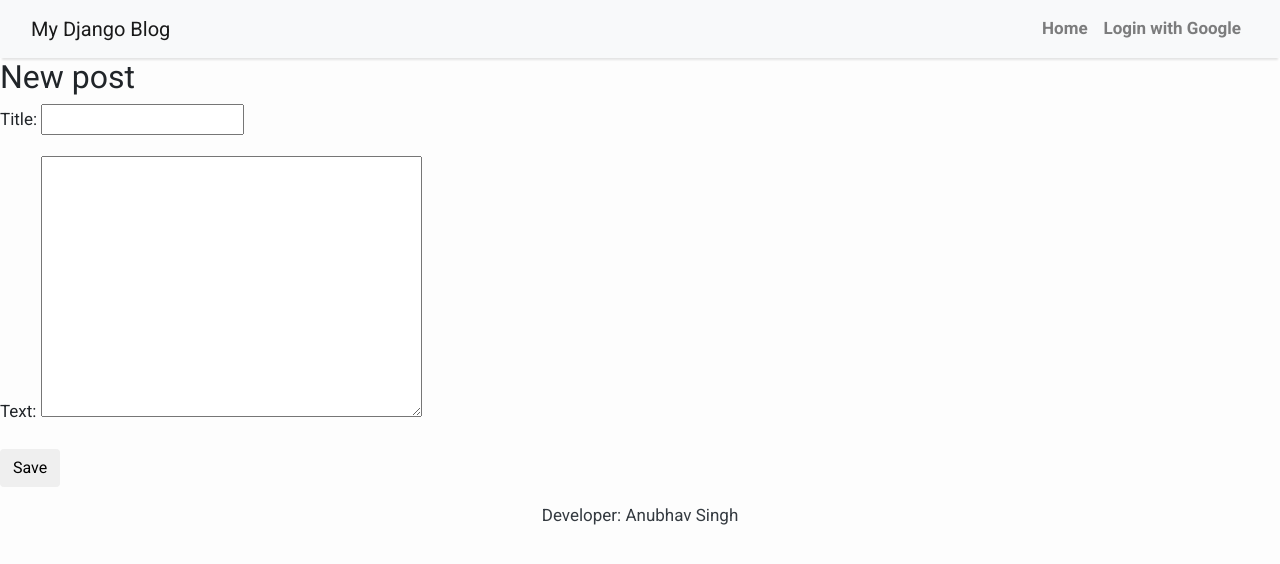
After one commit to ashappy09/Myblog, a Django app: page /post_new/ in a window 1280 px wide. The commit adds this page. Shown: the top 564 px of the page. Run offline with Django 3.2, Linux system fonts and the light colour scheme; some libraries are stand-ins or nearby versions.

Commit message:
second commit

```diff
--- a/dashboard/urls.py
+++ b/dashboard/urls.py
@@ -16,8 +16,14 @@ Including another URLconf
 from django.contrib import admin
 from django.urls import path, include
 from newsapp import urls
+from django.conf.urls import url
+from newsapp import views
+
 
 urlpatterns = [
     path('admin/', admin.site.urls),
     path('',include(urls)),
+    url(r'^logout/', views.logout, name='logout'),
+    url(r'^auth/', include('social_django.urls', namespace='social')),
+
 ]
--- a/newsapp/admin.py
+++ b/newsapp/admin.py
@@ -1,5 +1,5 @@
 from django.contrib import admin
-from . models import News, userProfile
+from . models import News, Post
 # Register your models here.
 admin.site.register(News)
-admin.site.register(userProfile)
+admin.site.register(Post)
--- /dev/null
+++ b/newsapp/forms.py
@@ -0,0 +1,11 @@
+from django import forms
+
+from . models import Post
+
+from django.contrib.auth.forms import UserCreationForm
+from django.contrib.auth.models import User
+
+class PostForm(forms.ModelForm):
+    class Meta:
+        model = Post
+        fields = ('title','text',)
--- a/newsapp/models.py
+++ b/newsapp/models.py
@@ -1,11 +1,9 @@
-
 from datetime import datetime
 from django.db import models
 from django.conf import settings
-from django.contrib.auth import get_user_model
 from django.db.models.signals import post_save
+from django.utils import timezone
 
-User = get_user_model()
 
 class News(models.Model):
     headline = models.CharField(max_length = 250)
@@ -16,9 +14,18 @@ class News(models.Model):
         return self.headline
     objects = models.Manager
 
-class userProfile(models.Model):
-    user = models.OneToOneField(settings.AUTH_USER_MODEL,on_delete=models.PROTECT)
-    last_scrape = models.DateTimeField(auto_now_add=True,null =True)
+class Post(models.Model):
+    author = models.ForeignKey(settings.AUTH_USER_MODEL, on_delete=models.CASCADE)
+    title = models.CharField(max_length=200)
+    text = models.TextField()
+    created_date = models.DateTimeField(default=timezone.now)
+    published_date = models.DateTimeField(blank=True, null=True)
+
+    objects = models.Manager
+
+    def publish(self):
+        self.published_date = timezone.now()
+        self.save()
+
     def __str__(self):
-        return "{}-{}".format(self.user,self.last_scrape)
-    objects = models.Manager
+        return self.title
--- a/newsapp/templates/base.html
+++ b/newsapp/templates/base.html
@@ -37,22 +37,31 @@
         <!-- Navigation -->
         <nav class="navbar navbar-expand-lg navbar-light bg-light shadow" id="mainNav">
             <div class="container-fluid">
-                <a class="navbar-brand" href="{% url 'home' %}">Django News App</a>
+                <a class="navbar-brand" href="{% url 'home' %}">My Django Blog</a>
                 <button class="navbar-toggler navbar-toggler-right" type="button" data-toggle="collapse" data-target="#navbarResponsive"
                     aria-controls="navbarResponsive" aria-expanded="false" aria-label="Toggle navigation">
                     <span class="navbar-toggler-icon"></span>
                 </button>
                 <div class="collapse navbar-collapse" id="navbarResponsive">
                     <ul class="navbar-nav ml-auto">
+                          <li class="nav-item text-black">
+                            <a class="nav-link text-black font-weight-bold" href="{% url 'index' %}">Home</a>
+                        </li>
+                        {% if user.is_authenticated %}
                         <li class="nav-item text-black">
-                            <a class="nav-link text-black font-weight-bold" href="#">About</a>
+                                <a class="nav-link text-black font-weight-bold" href="{% url 'post_new' %}">Post</a>
+                            </li>
+                        <li class="nav-item text-black">
+                            <a class="nav-link text-black font-weight-bold" href="{% url 'index' %}">Hello, {{user.username}}</a>
                         </li>
                         <li class="nav-item text-black">
-                            <a class="nav-link text-black font-weight-bold" href="#">Policy</a>
+                            <a class="nav-link text-black font-weight-bold" href="{% url 'logout' %}">logout</a>
                         </li>
+                        {% else %}
                         <li class="nav-item text-black">
-                            <a class="nav-link text-black font-weight-bold" href="#">Contact</a>
-                        </li>
+                                <a class="nav-link text-black font-weight-bold" href="{% url 'social:begin' 'google-oauth2' %}">Login with Google</a>
+                            </li>
+                        {% endif %}
                     </ul>
                 </div>
             </div>
--- /dev/null
+++ b/newsapp/templates/post_new.html
@@ -0,0 +1,9 @@
+{% extends 'base.html' %}
+
+{% block content %}
+    <h2>New post</h2>
+    <form method="POST" class="post-form">{% csrf_token %}
+        {{ form.as_p }}
+        <button type="submit" class="save btn btn-default">Save</button>
+    </form>
+{% endblock %}
--- a/newsapp/urls.py
+++ b/newsapp/urls.py
@@ -1,7 +1,9 @@
+from django.urls import path
 from . import views
-from django.urls import path
 
 urlpatterns = [
     path('', views.scrape, name='home'),
     path('index/',views.index,name = 'index'),
+    path('post_new/',views.post_new,name = 'post_new'),
+    path('post_detail/<int:pk>/',views.post_detail,name='post_detail'),
 ]
--- a/newsapp/views.py
+++ b/newsapp/views.py
@@ -1,5 +1,5 @@
-from django.shortcuts import render,redirect
-from . models import userProfile,News
+from django.shortcuts import render,redirect,get_object_or_404
+from . models import News,Post
 import requests
 from bs4 import BeautifulSoup
 import json
@@ -7,9 +7,23 @@ from datetime import timedelta, timezone, datetime
 import os
 import shutil
 import math
+from . forms import PostForm
+from django.views import generic
 
-from django.views import generic
+from django.contrib.auth import logout as auth_logout
 # Create your views here.
+
+def post_new(request):
+    if request.method == "POST":
+        form = PostForm(request.POST)
+        if form.is_valid:
+            post = form.save(commit=False)
+            post.author = request.user
+            post.published_date = datetime.now()
+            post.save()
+    else:
+        form = PostForm()
+    return render(request, 'post_new.html', {'form': form})
 
 def scrape(request):
     News.objects.all().delete()
@@ -25,7 +39,7 @@ def scrape(request):
     articlebody = soup.find_all(attrs = {"itemprop": "articleBody"})
     author = soup.find_all(attrs = {"class": "author"})
     datemonth = soup.find_all(attrs = {"class": "date"})
-    for i in range(0,len(list(headlines))):
+    for i in range(len(list(headlines))):
         headline = headlines[i].text
         body = articlebody[i].text
         auth = author[2*i].text
@@ -41,7 +55,19 @@ def scrape(request):
 
 def index(request):
     news = News.objects.all()
+    post = Post.objects.all().order_by('-published_date')
     context = {
-        "object_list":news
+        "object_list":news,
+        "post_list":post
     }
     return render(request,'index.html',context = context)
+
+def post_detail(request, pk):
+    post = get_object_or_404(Post, pk=pk)
+    return render(request, 'post_detail.html', {'post': post})
+
+
+def logout(request):
+    """Logs out user"""
+    auth_logout(request)
+    return index(request)
```
Also changed, not shown: dashboard/settings.py (+20 -0 lines), newsapp/templates/index.html (+15 -13 lines), newsapp/templates/post_detail.html (added, +15 -0 lines), db.sqlite3, newsapp/migrations/0007_post.py (added).
